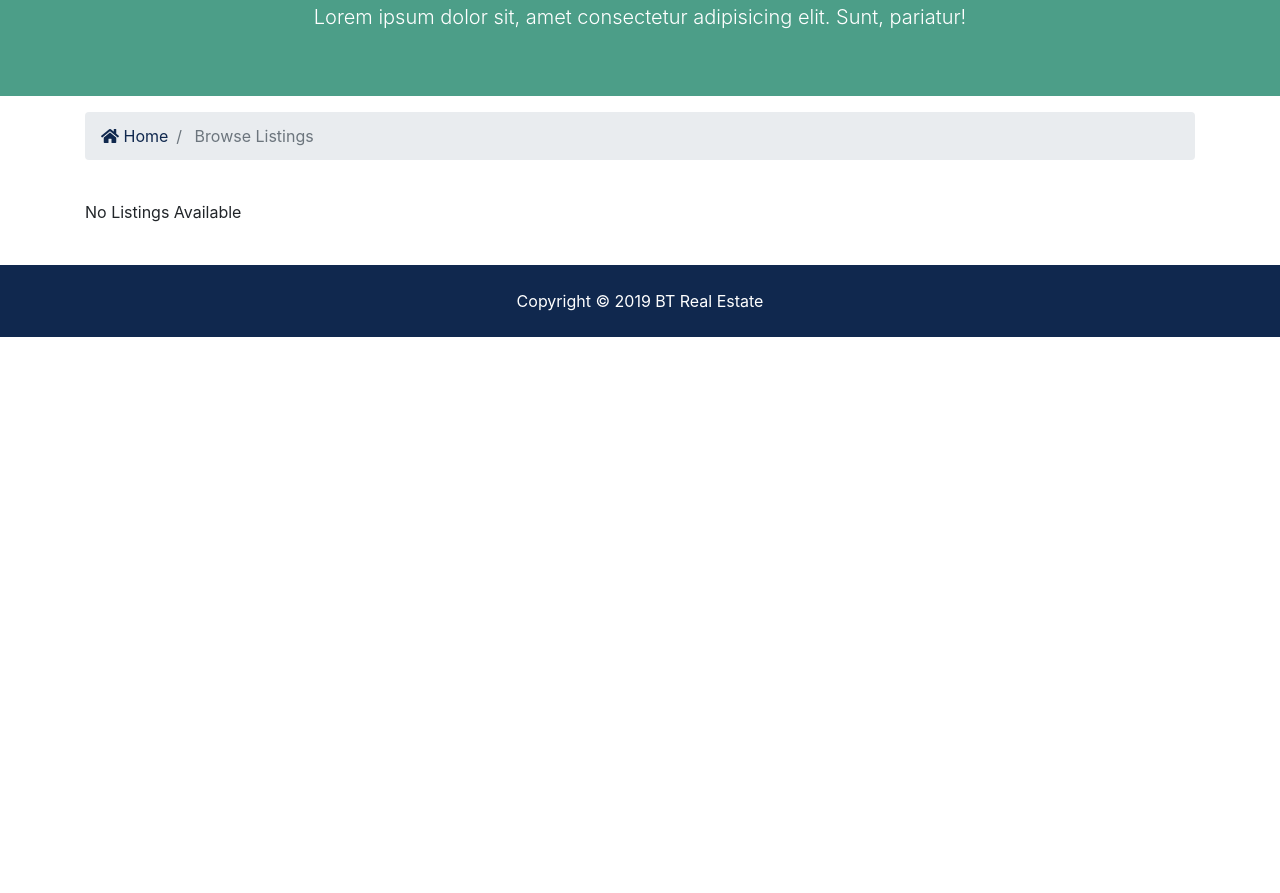
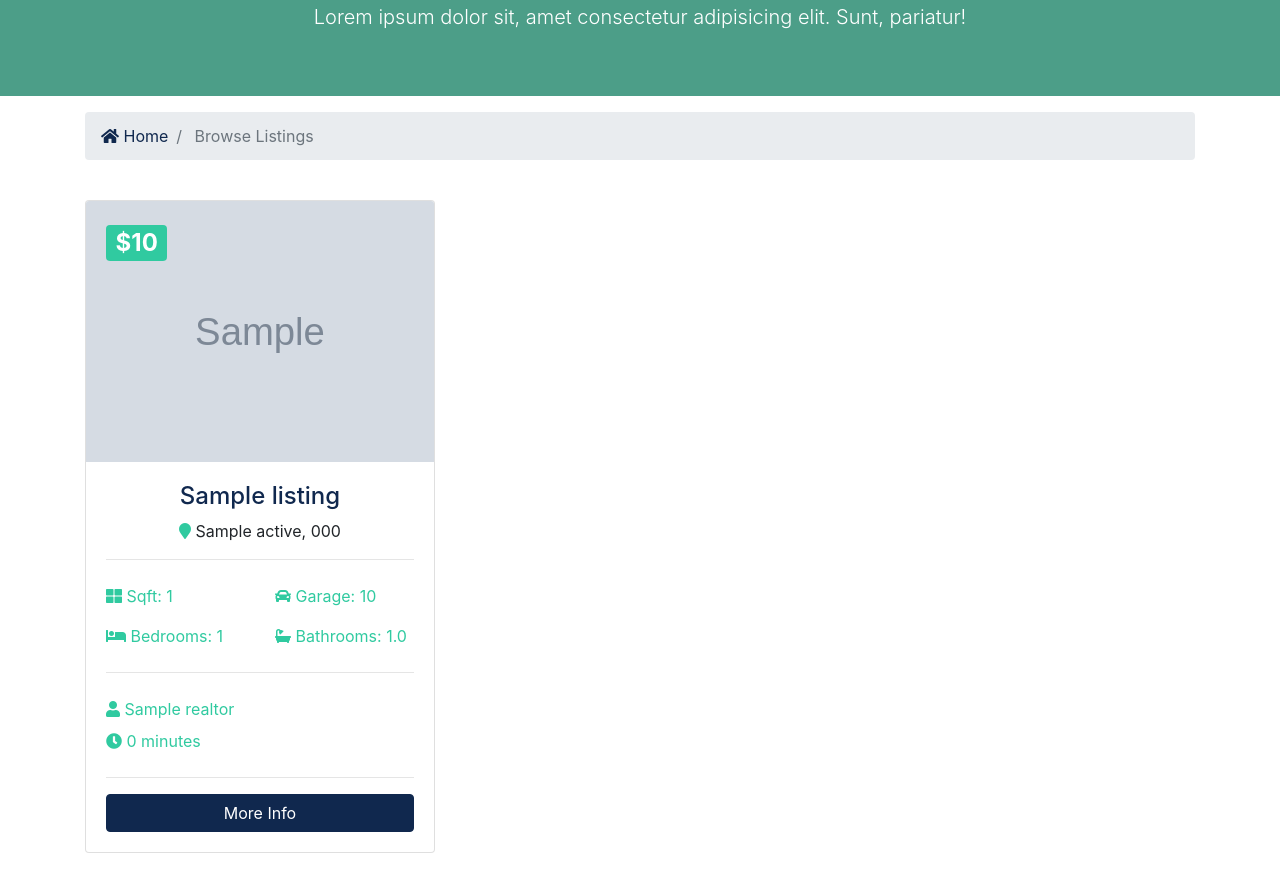
Before and after one commit to Archaeologist03/btre_project, a Django app: page /listings/ in a window 1280 px wide. Shown: the part 249-1142 px from the top of the page. Before the commit the page ends 586 px from the top, so only its background shows below. Run offline with Django 3.2, Linux system fonts and the light colour scheme; tables that the repository leaves empty hold one stand-in row (values such as "Sample post"); grey boxes marked "Sample" are stand-in pictures; some libraries are stand-ins or nearby versions.

Commit message:
Displaying listings in template.

```diff
--- a/btre/settings.py
+++ b/btre/settings.py
@@ -40,6 +40,7 @@ INSTALLED_APPS = [
     'django.contrib.sessions',
     'django.contrib.messages',
     'django.contrib.staticfiles',
+    'django.contrib.humanize',
 ]
 
 MIDDLEWARE = [
--- a/listings/views.py
+++ b/listings/views.py
@@ -10,10 +10,10 @@ def index(request):
         'listings': listings
     }
 
-    return render(request, 'listings/listings.html')
+    return render(request, 'listings/listings.html', context)
 
 
-def listing(request):
+def listing(request, listing_id):
     return render(request, 'listings/listing.html')
 
 
--- a/templates/listings/listings.html
+++ b/templates/listings/listings.html
@@ -49,8 +49,7 @@
                   <div class="listing-heading text-center">
                     <h4 class="text-primary">{{ listing.title }}</h4>
                     <p>
-                <i class="fas fa-map-marker text-secondary"></i> {{ listing.city }} {{ listing.state }},
-                {{ listing.zipcode }}</p>
+                      <i class="fas fa-map-marker text-secondary"></i> {{ listing.city }} {{ listing.state }}, {{ listing.zipcode }}</p>
                   </div>
                   <hr>
                   <div class="row py-2 text-secondary">
```
Lines whose indentation alone changed are shown as unchanged.
